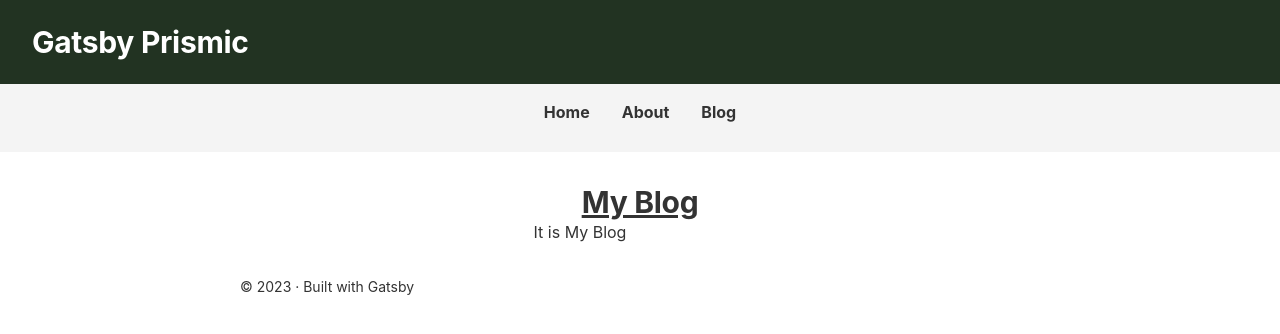
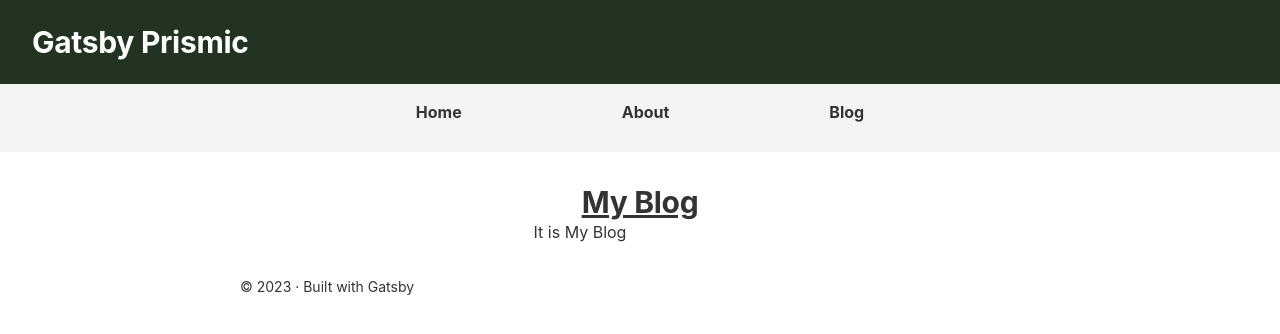
Before and after one commit to konvod93/gataby-prismic, a Gatsby site: page / in a window 1280 px wide. Built offline with nearby package versions, Linux system fonts and the light colour scheme; Gatsby itself is replaced by a stand-in of ours.

Commit message:
add changes in styles

```diff
--- a/src/components/menu.js
+++ b/src/components/menu.js
@@ -6,13 +6,13 @@ const Menu = () => {
         <ul
          className="md:flex hidden font-bold list-none flex-row justify-between items-center flex-initial m-0"
         >
-            <li className='mx-4'>
+            <li className='mx-20'>
                 <Link to="/">Home</Link>
             </li>
-            <li className='mx-4 cursor-pointer'>
+            <li className='mx-20'>
                 <Link to="/about">About</Link>
             </li>
-            <li className='mx-4 cursor-pointer'>
+            <li className='mx-20'>
                 <Link to="/blog">Blog</Link>
             </li>
         </ul>
--- a/src/pages/blog.js
+++ b/src/pages/blog.js
@@ -12,7 +12,7 @@ const BlogPage = ({ data }) => (
     <Seo title="Blog" />
     <div className={styles.textCenter}>
       <h1 className="text-3xl font-bold">Blog Page</h1>
-      <div className="grid grid-cols-4 gap-4">
+      <div className="grid grid-cols-4 gap-10">
       {data.allPrismicPost.edges.map(post => {
         return (
           <div key={post.node.uid} className='rounded-md border-double border-gray-400 border-4'>
```
